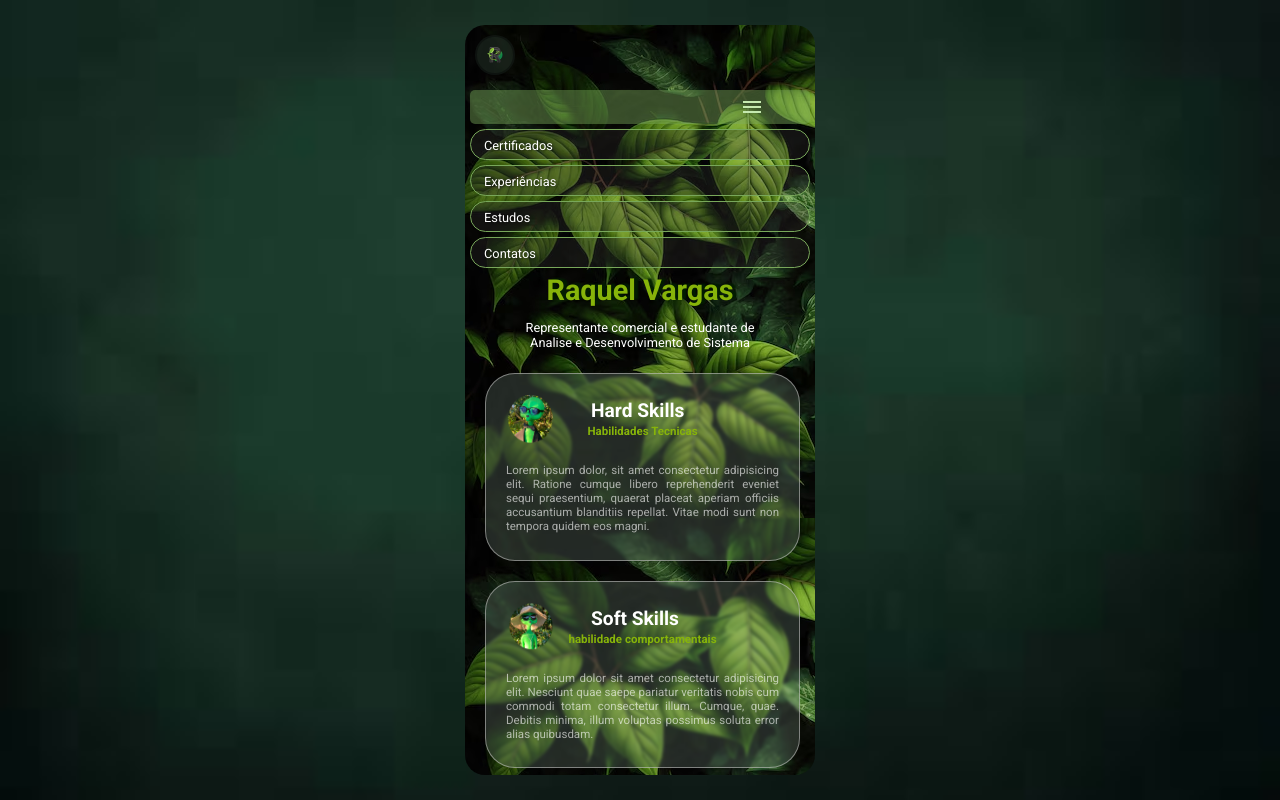
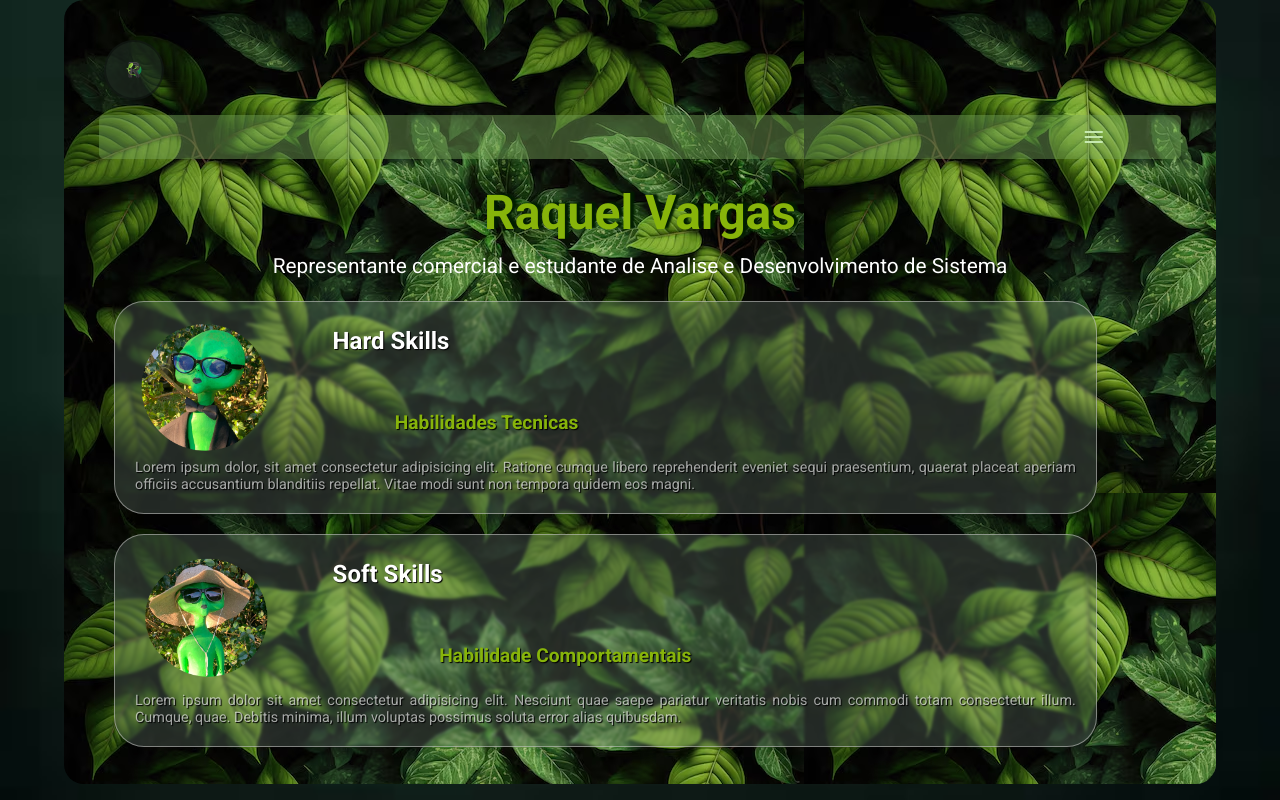
Before and after one commit to Raquel-VF/meu-site, a plain HTML site: page index.html in a window 1280 px wide. Drawn offline with nearby package versions, Linux system fonts and the light colour scheme; a web font is replaced by a local one.

```diff
--- /dev/null
+++ b/estilos/media-query.css
@@ -0,0 +1,5 @@
+@charset "UTF-8 ";
+
+@media screen and (min-width: 768px) and (max-width:1200px) {
+
+}
--- a/estilos/style.css
+++ b/estilos/style.css
@@ -23,28 +23,19 @@ body {
 }
 
 main{
-    position: relative;
-    width: 100vw;
-    height: 100vh;
-}
-
-
-section#perfil{
     background-image: url(../imagens/papeis-de-parede-de-plantas-verdes-que-farao-voce-sorrir_836919-2055.avif);
     position: relative;
-    top: 50%;
-    left: 50%;
-    transform: translate(-50%, -50%);
+    width: 90vw;
+    height: 98vh;
+    margin: auto;
+    padding: 30px;
 
-    width: 350px;
-    height: 750px;
     border-radius: 20px;
-
 }
 
 /* RAKA */
 section#perfil > a{
-    padding: 10px;
+    padding: 20px;
     margin: 10px;
     display: inline-flex;
     background-color: #2433298e;
@@ -58,15 +49,19 @@ section#perfil > a:hover{
     background-color: #78A75A;
 }
 
+
 /*MENU HAMBURGUER*/
+menu {
+    display: none;
+}
 section#perfil > i#burguer{
     color: #c6e9b0;
     display: block;
     margin: 5px;
-    padding: 5px;
+    padding: 10px;
+    padding-left: 90%;
     background-color: #78a75a73;
     border-radius: 5px;
-    padding-left: 270px;
     cursor: pointer;
 
 }
@@ -99,10 +94,10 @@ menu > ul > li{
 
 menu > ul > li > a{
     text-decoration: none;
-    padding: 8px;
+    padding: 10px;
     color: white;
     text-shadow: 1px 1px 2px rgba(12, 12, 12, 0.5);
-    font-size: 0.8em;
+    font-size: 1.2em;
 
 }
 menu > ul > li > a:hover{
@@ -114,8 +109,10 @@ menu > ul > li > a:hover{
 div#apresentacao > h1{
     text-align: center;
     color:rgb(135, 180, 10);
-    font-size: 1.8em;
+    font-size: 3em;
     text-shadow: 4px -1px 2px rgb(2 29 1 / 99%);
+
+    padding-top: 20px;
 
 }
 
@@ -124,7 +121,7 @@ div#apresentacao > p{
     margin: 10px 50px;
     color: white;
     text-align: center;
-    font-size: 0.8em;
+    font-size: 1.3em;
 }
 
 
@@ -138,42 +135,44 @@ div#hardskill {
     color: rgba(255, 255, 255, 0.616);
     border: 1px solid rgba(209, 206, 206, 0.534);
     border-radius: 30px;
-    font-size: 0.8em;
+    font-size: 1em;
+    text-shadow: 1px 1px 1px black;
     backdrop-filter: blur(1.5px);
-
 }
 
 div#hardskill > div#fotohardskill{
     display: flex;
-
 }
 
 div#hardskill > div#fotohardskill > img{
-    width: 50px;
-    height: 50px;
+    width: 15%;
+    height: 15%;
     margin: 5px;
     border-radius: 50%;
+    filter: blur(0);
 }
 
 div#hardskill > div#fotohardskill > img:hover{
     transform: scale(1.5);
     transition: 1.3s;
+    filter: blur(0);
 }
 
 
 div#hardskill > div#fotohardskill > h1{
     margin-top: 10px;
-    margin-left: 30px;
-    text-align: right;
+    margin-left: 50px;
+    text-align: center;
     color: white;
     filter: blur(0);
 }
 
 div#hardskill > h2{
     padding: 0px;
-    margin-top: -25px;
+    margin-top: -48px;
     margin-bottom: 20px;
-    font-size: 0.9em;
+    margin-right: 25%;
+    font-size: 1.2em;
     text-align: center;
     color: rgb(135, 180, 10);
     filter: blur(0);
@@ -201,7 +200,8 @@ div#softskill {
     color: rgba(255, 255, 255, 0.616);
     border: 1px solid rgba(209, 206, 206, 0.534);
     border-radius: 30px;
-    font-size: 0.8em;
+    font-size: 1em;
+    text-shadow: 1px 1px 1px black;
     backdrop-filter: blur(1.5px);
 }
 
@@ -211,37 +211,43 @@ div#softskill > div#fotosoftskill{
 }
 
 div#softskill > div#fotosoftskill > img{
-    width: 50px;
-    height: 50px;
+    width: 15%;
+    height: 15%;
     margin: 5px;
     border-radius: 50%;
+    filter: blur(0);
 }
 
 div#softskill > div#fotosoftskill > img:hover{
     transform: scale(1.5);
     transition: 1.3s;
+    filter: blur(0);
 }
 
 
 div#softskill > div#fotosoftskill > h1{
     margin-top: 10px;
-    margin-left: 30px;
-    text-align: right;
+    margin-left: 50px;
+    text-align: center;
     color: white;
+    filter: blur(0);
 }
 
 div#softskill > h2{
     padding: 0px;
-    margin-top: -25px;
+    margin-top: -45px;
     margin-bottom: 20px;
-    font-size: 0.9em;
+    margin-right: 80px;
+    font-size: 1.2em;
     text-align: center;
     color: rgb(135, 180, 10);
+    filter: blur(0);
 }
 
 div#softskill > p{
     padding: 5px;
     text-align: justify;
     font-size: 0.9em;
+    filter: blur(0);
 
 }
--- a/index.html
+++ b/index.html
@@ -7,6 +7,7 @@
     <link rel="stylesheet" href="https://fonts.googleapis.com/css2?family=Material+Symbols+Outlined:opsz,wght,FILL,GRAD@20..48,100..700,0..1,-50..200" />
     <link rel="shortcut icon" href="imagens/r.png" type="image/x-icon">
     <link rel="stylesheet" href="estilos/style.css">
+    <link rel="stylesheet" href="estilos/media-query.css">
 </head>
 
 <body>
@@ -39,7 +40,7 @@
                     <img src="imagens/ruth-despojada.png" alt="imagemsoftskill">
                     <h1>Soft Skills</h1>
                 </div>
-                <h2>habilidade comportamentais</h2>
+                <h2>Habilidade Comportamentais</h2>
                 <p>Lorem ipsum dolor sit amet consectetur adipisicing elit. Nesciunt quae saepe pariatur veritatis nobis cum commodi totam consectetur illum. Cumque, quae. Debitis minima, illum voluptas possimus soluta error alias quibusdam.</p>
             </div>
         </section>
```
Also changed, not shown: imagens/folha-outono.jpg (added), imagens/folhas.png (added), imagens/planta-verde.jpg (added).
